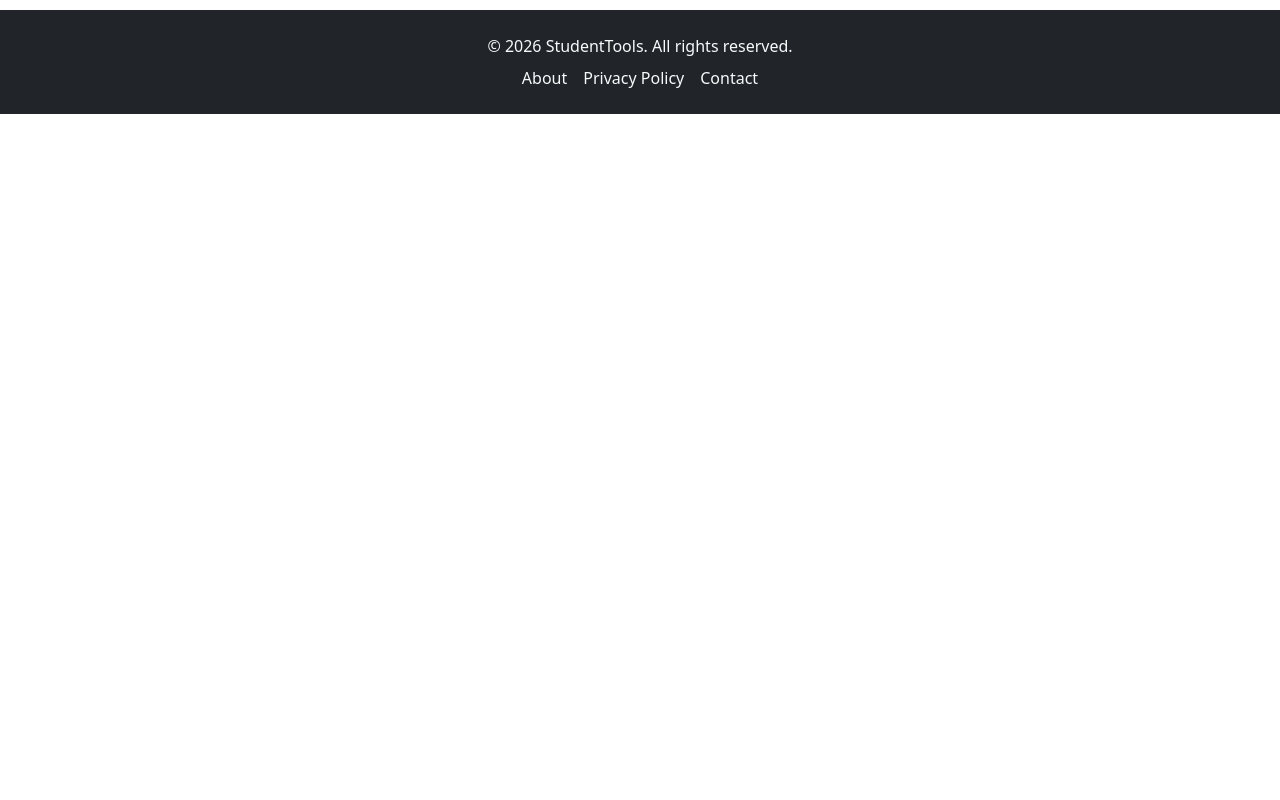
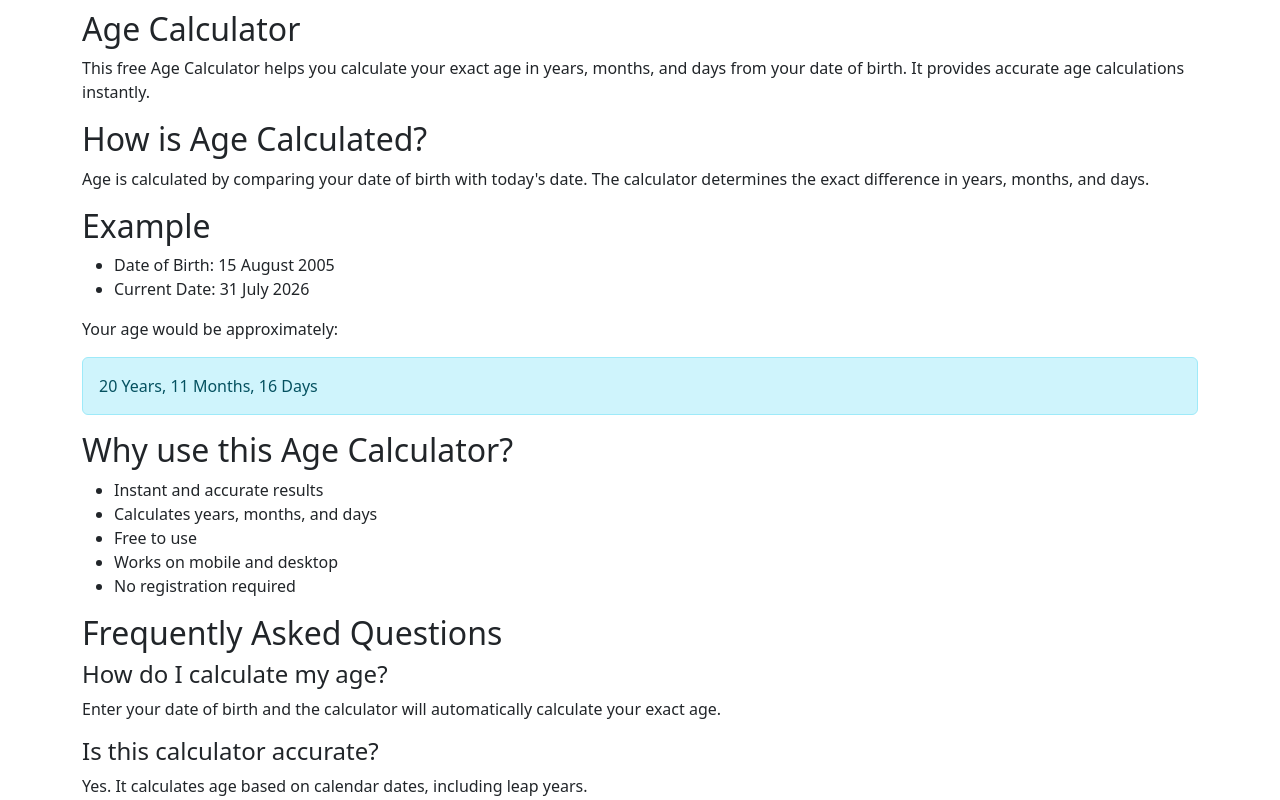
Before and after one commit to priyanshuforge/student-tools, a React (Vite) app: page /age-calculator in a window 1280 px wide. Shown: the part 500-1300 px from the top of the page. Before the commit the page ends 800 px from the top, so only its background shows below. Built offline with nearby package versions, Linux system fonts and the light colour scheme.

Commit message:
Added SEO content to Age Calculator

```diff
--- a/src/pages/AgeCalculator.jsx
+++ b/src/pages/AgeCalculator.jsx
@@ -78,6 +78,66 @@ function AgeCalculator() {
           </div>
         </div>
       </div>
+      <div className="container mt-5">
+        <h2>Age Calculator</h2>
+
+        <p>
+          This free Age Calculator helps you calculate your exact age in years,
+          months, and days from your date of birth. It provides accurate age
+          calculations instantly.
+        </p>
+
+        <h2>How is Age Calculated?</h2>
+
+        <p>
+          Age is calculated by comparing your date of birth with today's date.
+          The calculator determines the exact difference in years, months, and
+          days.
+        </p>
+
+        <h2>Example</h2>
+
+        <ul>
+          <li>Date of Birth: 15 August 2005</li>
+          <li>Current Date: 31 July 2026</li>
+        </ul>
+
+        <p>Your age would be approximately:</p>
+
+        <div className="alert alert-info">20 Years, 11 Months, 16 Days</div>
+
+        <h2>Why use this Age Calculator?</h2>
+
+        <ul>
+          <li>Instant and accurate results</li>
+          <li>Calculates years, months, and days</li>
+          <li>Free to use</li>
+          <li>Works on mobile and desktop</li>
+          <li>No registration required</li>
+        </ul>
+
+        <h2>Frequently Asked Questions</h2>
+
+        <h4>How do I calculate my age?</h4>
+
+        <p>
+          Enter your date of birth and the calculator will automatically
+          calculate your exact age.
+        </p>
+
+        <h4>Is this calculator accurate?</h4>
+
+        <p>
+          Yes. It calculates age based on calendar dates, including leap years.
+        </p>
+
+        <h4>Can I calculate age for any date?</h4>
+
+        <p>
+          Yes. You can calculate age as of today or for a specific date if your
+          calculator supports it.
+        </p>
+      </div>
     </>
   );
 }
```
